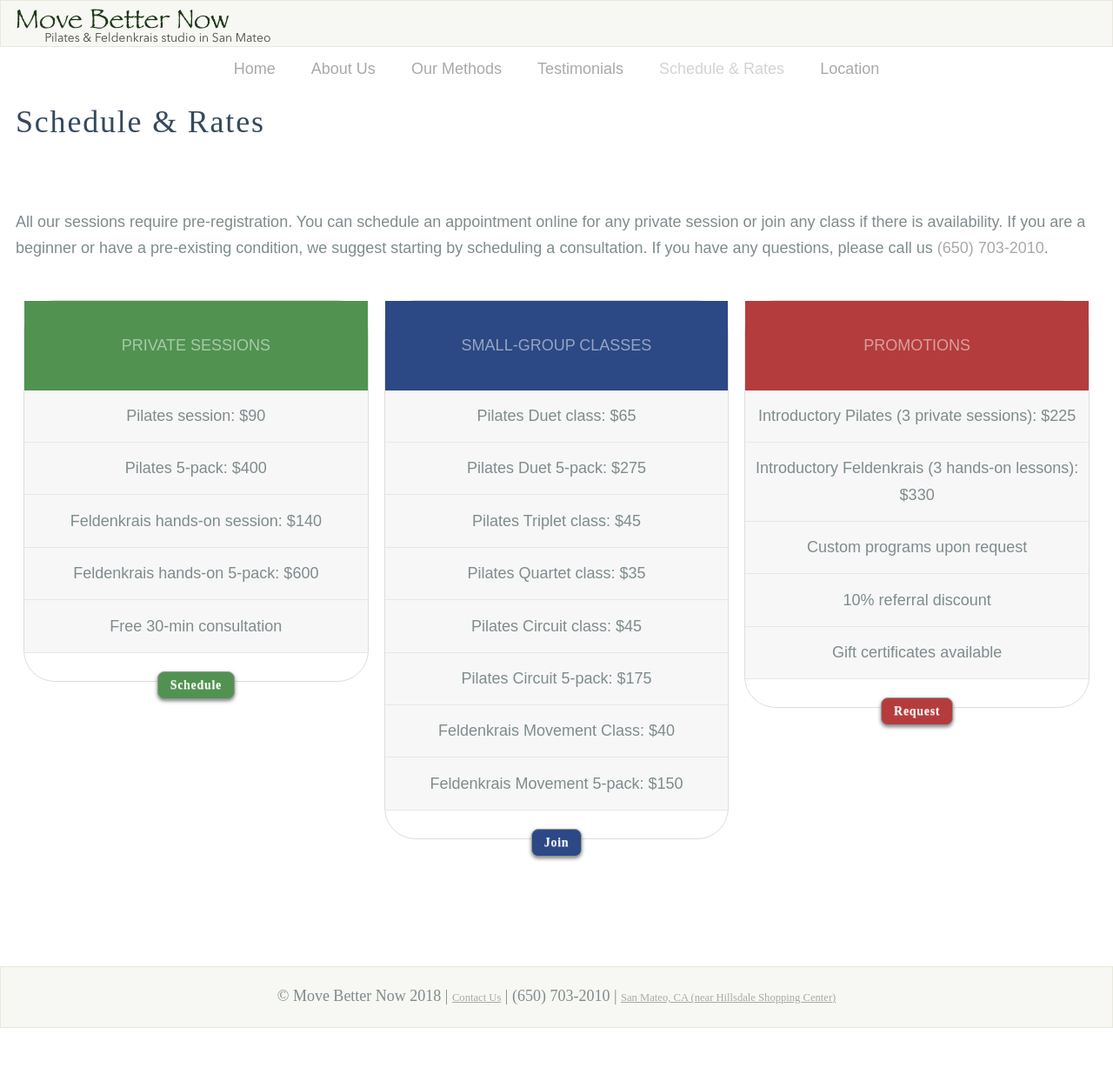
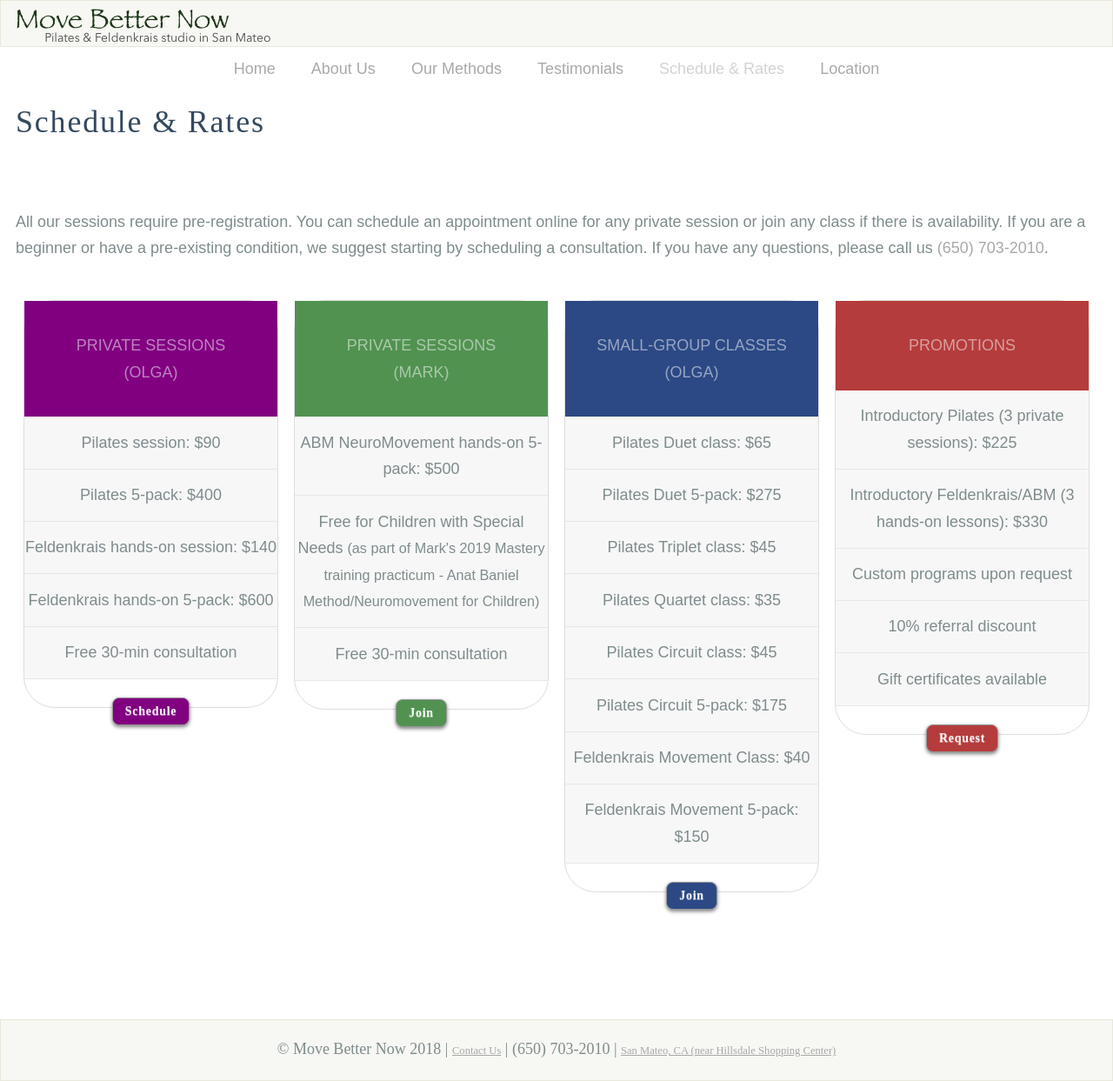
Before and after one commit to marklubarsky/marklubarsky.github.io, a Jekyll site: the page built from schedule.html, in a window 1280 px wide and 1243 px high. Shown: the whole window at 87% size. Built offline with Jekyll 4.4.1, drawn with Linux system fonts in a browser that asks for light colours; nearby versions of some CDN libraries.

Commit message:
Add Mark’s bio updates and schedule to go to artichoke

```diff
--- a/about-us.html
+++ b/about-us.html
@@ -79,10 +79,10 @@ description: About Us, Olga and Mark Lubarsky, practitioners since 2001.
             <div class="pure-u-1 pure-u-md-2-3 pure-u-lg-2-3">
                 <div class="pure-u-1">
                     <p>
-                        Olga was raised in a family of a well-respected Orthopedic Doctor. She observed her grandmother saving injured patients on a daily basis. Olga grew passionate about helping those in pain, which brought her to this profession. After years of Pilates instruction, Olga was inspired by the power of Feldenkrais method (specifically ABM NeuroMovement) and found ways to integrate two modalities. Olga is a certified Pilates instructor since 2002. She also completed a 756 hours of Feldenkrais-based training with Anat Baniel (2009-2012), including Children’s Mastery certification. Olga is offering Functional Synthesis(™) lessons (hands-on work), Transformational Movement Lessons(™) and Pilates.
+                        Olga was raised in a family of a well-respected Orthopedic Doctor. She observed her grandmother saving injured patients on a daily basis. Olga grew passionate about helping those in pain, which brought her to this profession. After years of Pilates instruction, Olga was inspired by the power of Feldenkrais method (specifically ABM NeuroMovement) and found ways to integrate two modalities. Olga is a certified Pilates instructor since 2002. She also completedover 1000 hours of Feldenkrais-based training with Anat Baniel (2009-2012), including Children’s Mastery certification and Vitality and Anti-Aging Mastery. Olga is offering Functional Synthesis(™) lessons (hands-on work), Transformational Movement Lessons(™) and Pilates.
                     </p>
                     <p>
-                        Mark’s main passion and area of focus is helping people dealing with problems related to sedentary lifestyle (he is a software engineer by trade). Mark is a certified Pilates instructor since 2002. He also completed 450 hours of Anat Baniel Method/Feldenkrais from Anat Baniel in 2011 and has also studied Ericksonian method from Dr. Eric Greenleaf at the Milton Erickson Institute of the Bay Area.
+                        Mark’s main passion and area of focus is helping people dealing with problems related to modern lifestyle and associated injuries and limitations. Mark is a software engineer by trade and has also played competitive national draughts/checkers in the former USSR during his early childhood. As a result of his profoundly sedentary lifestyle as well as premature birth and related illnesses, Mark has suffered many aches, pains and limitations in mobility. Introduction to the Feldenkrais method and, specifically, the Anat Baniel Method NeuroMovement has changed his life and gave him a sense of higher purpose that he can now fulfill by helping others. Mark has completed over 1000 hours of training directly from Anat Baniel throughout ten years and will be continuing his Mastery training with Children with Special Needs, Vitality and High-Performers in 2019-2021.
                     </p>
                 </div>
             </div>
--- a/assets/css/pricing.css
+++ b/assets/css/pricing.css
@@ -18,7 +18,11 @@
  * -- PRICING TABLE HEADER COLORS --
  * Choose a different color based on the type of pricing table.
  */
-.pricing-table-private .pricing-table-header {
+.pricing-table-private-olga .pricing-table-header {
+    background: #800080;
+}
+
+.pricing-table-private-mark .pricing-table-header {
     background: #519251;
 }
 
@@ -30,7 +34,11 @@
     background: #B53C3C;
 }
 
-.pricing-table-private .button-choose {
+.pricing-table-private-olga .button-choose {
+    background: #800080;
+}
+
+.pricing-table-private-mark .button-choose {
     background: #519251;
 }
 
@@ -41,6 +49,7 @@
 .pricing-table-promo .button-choose {
     background: #B53C3C;
 }
+
 
 /*
  * -- PRICING TABLE HEADER --
@@ -86,6 +95,10 @@
     border-bottom: 1px solid #e7e7e7;
 }
 
+.pricing-table-list li span {
+    font-size: 90%;
+}
+
 
 /*
  * -- PRICING TABLE BUTTON --
--- /dev/null
+++ b/google3a6e340b869346e6.html
@@ -0,0 +1 @@
+google-site-verification: google3a6e340b869346e6.html
--- /dev/null
+++ b/google8265bf7f7b656602.html
@@ -0,0 +1 @@
+google-site-verification: google8265bf7f7b656602.html
--- a/schedule.html
+++ b/schedule.html
@@ -20,10 +20,10 @@ menu_order: 5
 
         <div class="content">
             <div class="pricing-tables pure-g">
-                <div class="pure-u-1 pure-u-md-1-3">
-                    <div class="pricing-table pricing-table-private">
+                <div class="pure-u-1 pure-u-md-1-4">
+                    <div class="pricing-table pricing-table-private-olga">
                         <div class="pricing-table-header">
-                            <h2>Private sessions</h2>
+                            <h2>Private sessions (Olga)</h2>
                         </div>
                         <ul class="pricing-table-list">
                             <li>Pilates session: $90</li>
@@ -36,11 +36,26 @@ menu_order: 5
                         <a class="button-choose pure-button" target="_blank" href="https://clients.mindbodyonline.com/classic/ws?studioid=297757&stype=-9&sView=week&sLoc=0">Schedule</a>
                     </div>
                 </div>
+                <div class="pure-u-1 pure-u-md-1-4">
+                    <div class="pricing-table pricing-table-private-mark">
+                        <div class="pricing-table-header">
+                            <h2>Private sessions (Mark)</h2>
+                        </div>
+                        <ul class="pricing-table-list">
+                            <li>ABM NeuroMovement hands-on 5-pack: $500 </li>
+                            <li>Free for Children with Special Needs <span>(as part of Mark's 2019 Mastery training practicum - Anat Baniel Method/Neuromovement for Children)</span></li>
+                            <li>Free 30-min consultation</li>
+                        </ul>
 
-                <div class="pure-u-1 pure-u-md-1-3">
+                        <!--<a class="button-choose pure-button" target="_blank" href="https://clients.mindbodyonline.com/classic/ws?studioid=297757&stype=-9&sView=week&sLoc=0">Schedule</a>-->
+                        <a class="button-choose pure-button" target="_blank" href="https://movebetternow.getartichoke.com/#!/book">Join</a>
+                    </div>
+                </div>
+
+                <div class="pure-u-1 pure-u-md-1-4">
                     <div class="pricing-table pricing-table-group pricing-table-selected">
                         <div class="pricing-table-header">
-                            <h2>Small-group classes</h2>
+                            <h2>Small-group classes (Olga)</h2>
                         </div>
 
                         <ul class="pricing-table-list">
@@ -54,11 +69,14 @@ menu_order: 5
                             <li>Feldenkrais Movement 5-pack: $150</li>
                         </ul>
 
-                        <a class="button-choose pure-button" target="_blank" href="https://clients.mindbodyonline.com/classic/ws?studioid=297757&stype=-7&sView=week&sLoc=0">Join</a>
+                        <!-- BEGIN ARTICHOKE BOOKING BUTTON -->
+                        <!--<iframe src="https://app.getartichoke.com/ngapp/embed.html?p=Ym9va3xtb3ZlYmV0dGVybm93fCMyQzQ5ODV8I0ZGRkZGRg%3D%3D" width="110" height="40" frameBorder="0" marginwidth="0" marginheight="0" scrolling="no" allowtransparency="true"></iframe>-->
+                        <!-- END ARTICHOKE BOOKING BUTTON -->
+                        <a class="button-choose pure-button" target="_blank" href="https://movebetternow.getartichoke.com/#!/book">Join</a>
                     </div>
                 </div>
 
-                <div class="pure-u-1 pure-u-md-1-3">
+                <div class="pure-u-1 pure-u-md-1-4">
                     <div class="pricing-table pricing-table-promo">
                         <div class="pricing-table-header">
                             <h2>Promotions</h2>
@@ -66,7 +84,7 @@ menu_order: 5
 
                         <ul class="pricing-table-list">
                             <li>Introductory Pilates (3 private sessions): $225</li>
-                            <li>Introductory Feldenkrais (3 hands-on lessons): $330</li>
+                            <li>Introductory Feldenkrais/ABM (3 hands-on lessons): $330</li>
                             <li>Custom programs upon request</li>
                             <li>10% referral discount</li>
                             <li>Gift certificates available</li>
```
Also changed, not shown: our-methods.html (+51 -37 lines), assets/css/img/anat-baniel-with-kid.jpg (added).
